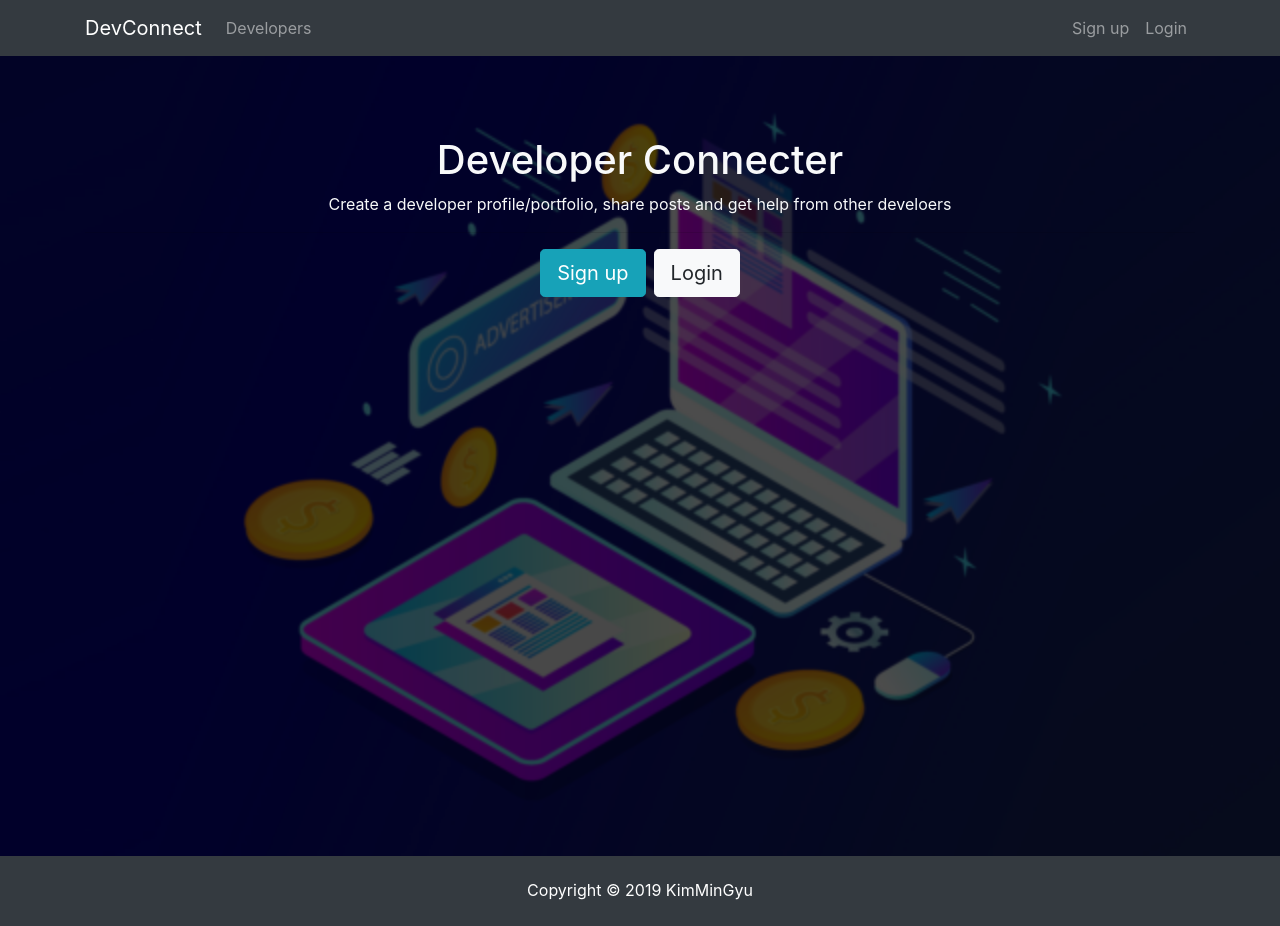
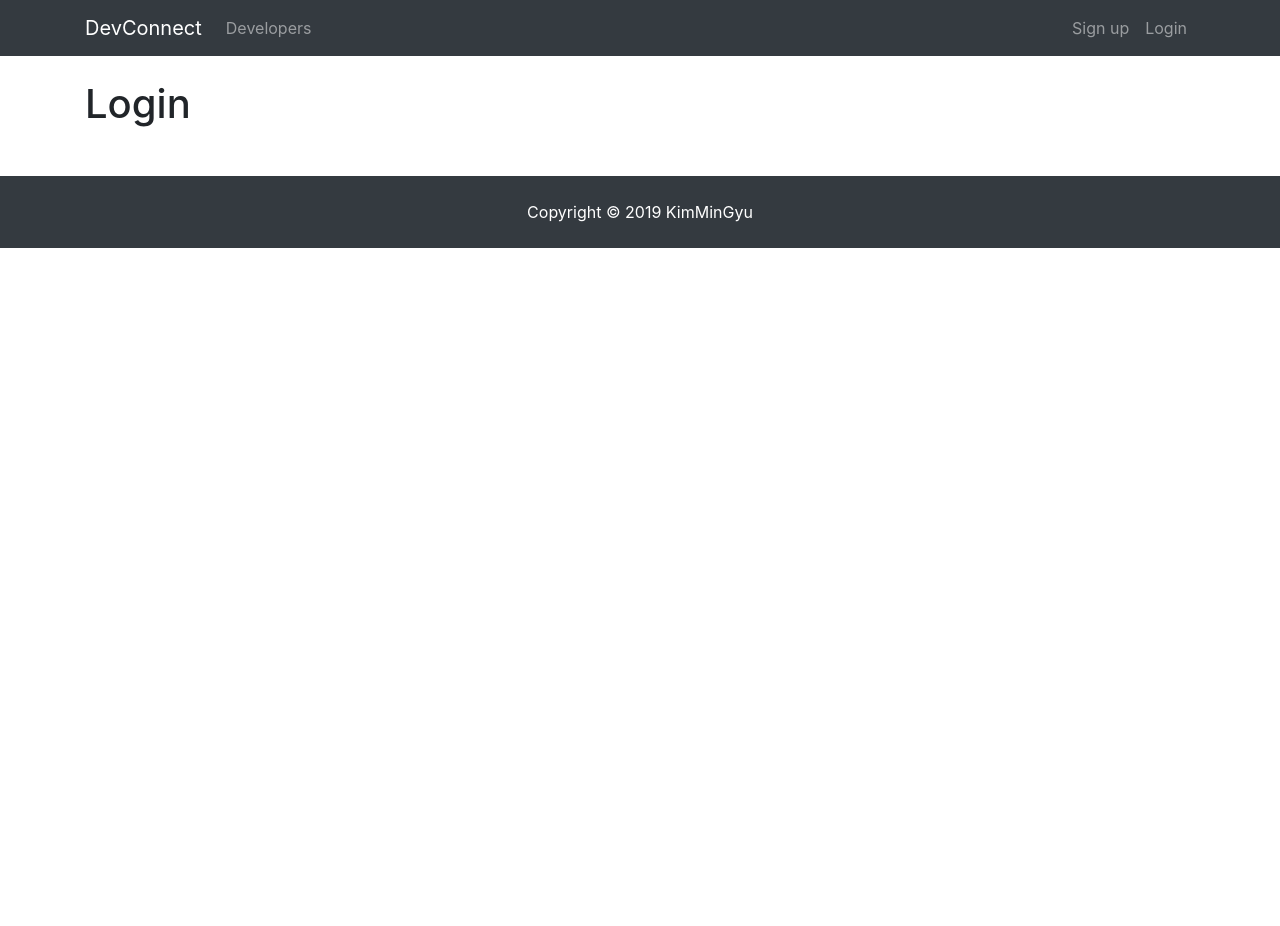
Before and after one commit to prodix01/blog_MERN2, a React (Create React App) app in the folder client/: page /login in a window 1280 px wide. After the commit the page ends 800 px from the top, so only its background shows below. Built offline with nearby package versions, Linux system fonts and the light colour scheme.

Commit message:
React Router

```diff
--- a/client/package.json
+++ b/client/package.json
@@ -8,6 +8,7 @@
     "@testing-library/user-event": "^7.1.2",
     "react": "^16.12.0",
     "react-dom": "^16.12.0",
+    "react-router-dom": "^5.1.2",
     "react-scripts": "3.3.0"
   },
   "scripts": {
@@ -31,5 +32,5 @@
       "last 1 safari version"
     ]
   },
-  "proxy" : "http://localhost:1234"
+  "proxy": "http://localhost:1234"
 }
--- a/client/src/App.js
+++ b/client/src/App.js
@@ -1,19 +1,28 @@
 import React, {Component} from 'react';
+import {BrowserRouter as Router, Route} from "react-router-dom";
 
 import Footer from "./componets/layout/Footer";
 import Navbar from "./componets/layout/Navbar";
 import Landing from "./componets/layout/Landing";
+import Register from "./componets/auth/Register";
+import Login from "./componets/auth/Login";
 import "./App.css"
 
 
 class App extends Component {
     render() {
         return (
-            <div>
-                <Navbar />
-                <Landing />
-                <Footer />
-            </div>
+            <Router>
+                <div>
+                    <Navbar/>
+                    <Route exact path="/" component={Landing} />
+                    <div className="container">
+                        <Route exact path="/register" component={Register} />
+                        <Route exact path="/login" component={Login} />
+                    </div>
+                    <Footer/>
+                </div>
+            </Router>
         )
     }
 }
--- /dev/null
+++ b/client/src/componets/auth/Login.js
@@ -0,0 +1,13 @@
+import React, {Component} from 'react';
+
+class Login extends Component {
+    render() {
+        return (
+            <div>
+                <h1>Login</h1>
+            </div>
+        );
+    }
+}
+
+export default Login;
--- /dev/null
+++ b/client/src/componets/auth/Register.js
@@ -0,0 +1,13 @@
+import React, {Component} from 'react';
+
+class Register extends Component {
+    render() {
+        return (
+            <div>
+                <h1>Register</h1>
+            </div>
+        );
+    }
+}
+
+export default Register;
--- a/client/src/componets/layout/Landing.js
+++ b/client/src/componets/layout/Landing.js
@@ -1,4 +1,5 @@
 import React, {Component} from 'react';
+import {Link} from "react-router-dom";
 
 class Landing extends Component {
     render() {
@@ -14,12 +15,12 @@ class Landing extends Component {
                                     Create a developer profile/portfolio, share posts and get help from other develoers
                                 </p>
                                 <hr/>
-                                <a href="register.html" className="btn btn-lg btn-info mr-2">
+                                <Link to="register.html" className="btn btn-lg btn-info mr-2">
                                     Sign up
-                                </a>
-                                <a href="login.html" className="btn btn-lg btn-light">
+                                </Link>
+                                <Link to="login.html" className="btn btn-lg btn-light">
                                     Login
-                                </a>
+                                </Link>
                             </div>
                         </div>
                     </div>
--- a/client/src/componets/layout/Navbar.js
+++ b/client/src/componets/layout/Navbar.js
@@ -1,11 +1,12 @@
 import React, {Component} from "react";
+import {Link} from "react-router-dom";
 
 class Navbar extends Component {
     render() {
         return (
             <nav className="navbar navbar-expand-sm navbar-dark bg-dark mb-4">
                 <div className="container">
-                    <a className="navbar-brand" href="landing.html">DevConnect</a>
+                    <Link className="navbar-brand" to="landing.html">DevConnect</Link>
                     <button
                         className="navbar-toggler"
                         type="button"
@@ -17,21 +18,21 @@ class Navbar extends Component {
                     <div className="collapse navbar-collapse" id="mobile-nav">
                         <ul className="navbar-nav mr-auto">
                             <li className="nav-item">
-                                <a className="nav-link" href="#">
+                                <Link className="nav-link" to="#">
                                     {" "}Developers
-                                </a>
+                                </Link>
                             </li>
                         </ul>
                         <ul className="navbar-nav ml-auto">
                             <li className="nav-item">
-                                <a className="nav-link" href="register.html">
+                                <Link className="nav-link" to="register">
                                     Sign up
-                                </a>
+                                </Link>
                             </li>
                             <li className="nav-item">
-                                <a className="nav-link" href="login.html">
+                                <Link className="nav-link" to="login">
                                     Login
-                                </a>
+                                </Link>
                             </li>
                         </ul>
                     </div>
```
Also changed, not shown: 1 other file (tests, documents, lock files or other folders).
